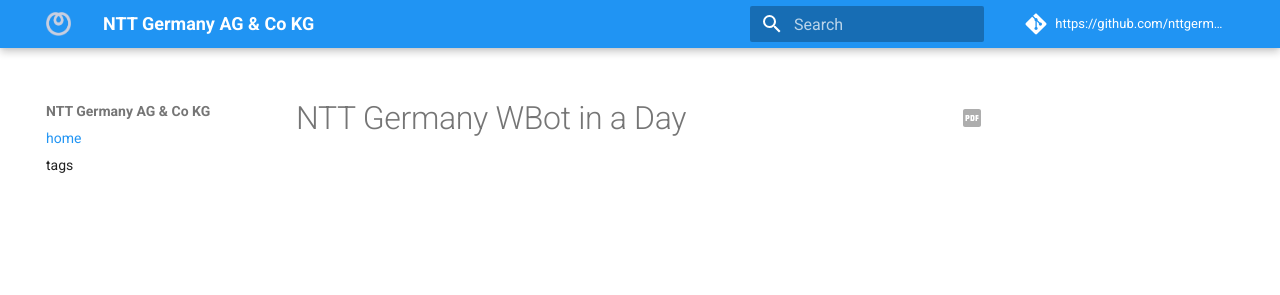
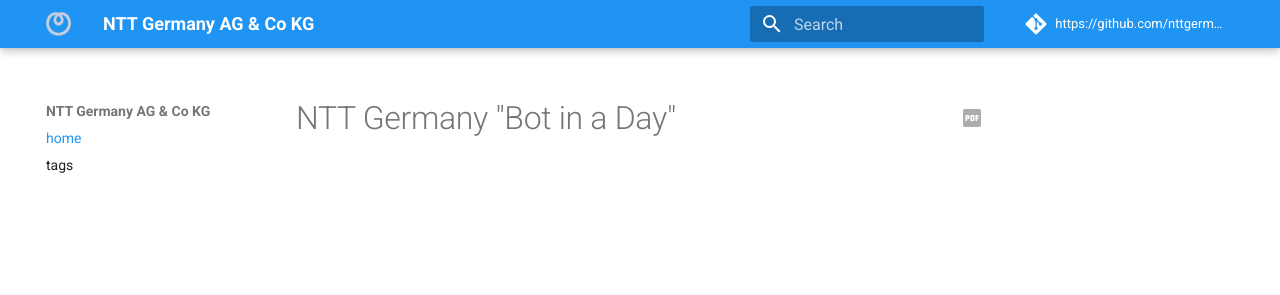
Before and after one commit to nttgermany/PVAinaday-documentation, an MkDocs documentation site: the page built from docs/index.md, in a window 1280 px wide. Shown: the top 295 px of the page. Built offline with MkDocs 1.6.1 and Material for MkDocs 9.7.7, drawn with Linux system fonts in a browser that asks for light colours; comment, search, counter and statistics services are not loaded.

Commit message:
Update index.md

```diff
--- a/docs/index.md
+++ b/docs/index.md
@@ -1 +1 @@
-# NTT Germany WBot in a Day
+# NTT Germany "Bot in a Day"
```
